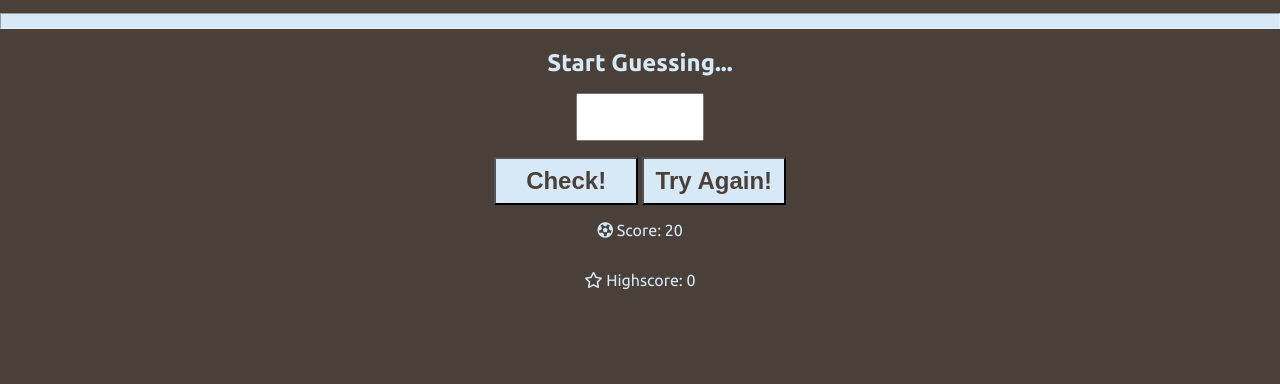
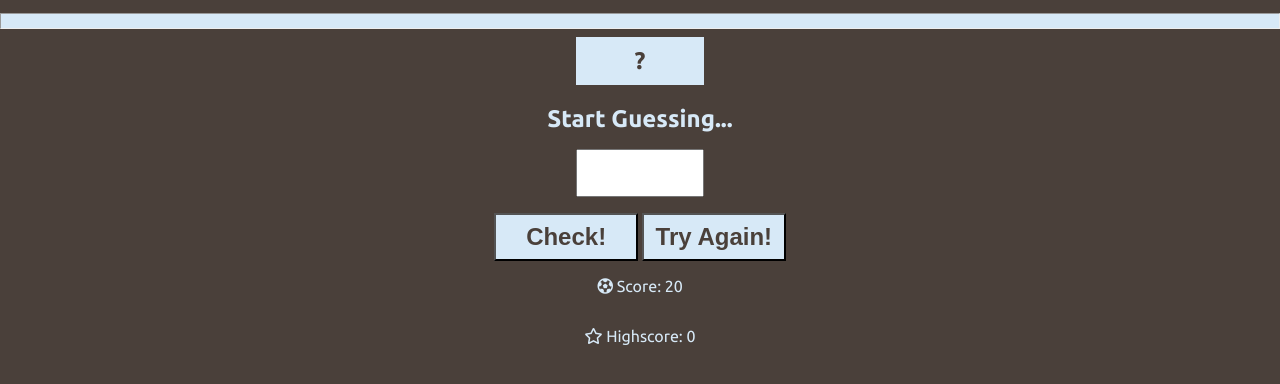
Before and after one commit to andreisavawebdev/guess-my-number, a plain HTML site: page index.html in a window 1280 px wide. Shown: the part 168-552 px from the top of the page. Drawn offline with Linux system fonts and the light colour scheme.

Commit message:
Added element to show the guess number

```diff
--- a/index.html
+++ b/index.html
@@ -21,6 +21,7 @@
       <h1>Guess My Number</h1>
       <h2>(Between 1 and 20)</h2>
       <hr />
+      <div class="guess">?</div>
       <h2>Start Guessing...</h2>
       <input type="number" name="guess" min="1" max="20" />
       <div>
--- a/script.js
+++ b/script.js
@@ -0,0 +1 @@
+'use strict';
--- a/style.css
+++ b/style.css
@@ -26,6 +26,19 @@ hr {
   height: 1rem;
 }
 
+.guess {
+  background-color: #d7e9f7;
+  color: #4a403a;
+  height: 3rem;
+  width: 8rem;
+  margin: 0 auto;
+  display: flex;
+  align-items: center;
+  justify-content: center;
+  font-weight: bold;
+  font-size: 1.5rem;
+}
+
 input {
   height: 3rem;
   width: 8rem;
```
